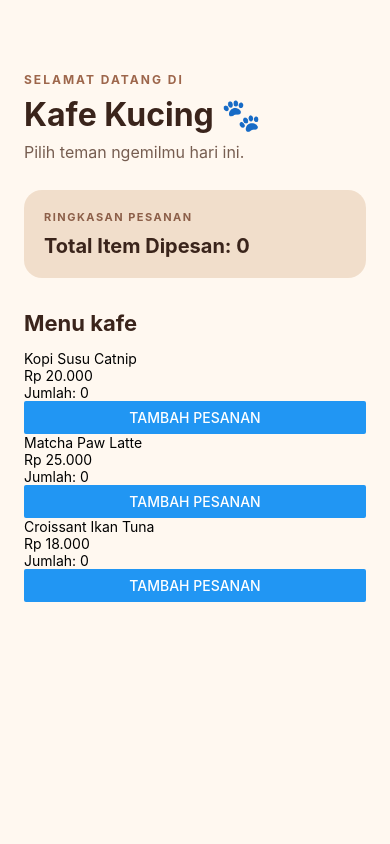
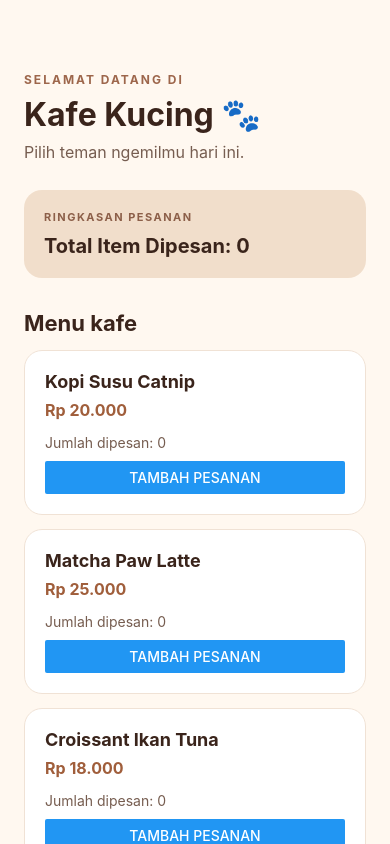
Before and after one commit to erron8/Pengelolaan-PropsState-pada-ReactNative, a React Native app: screen / in a window 390 px wide. Built offline with nearby package versions, Linux system fonts and the light colour scheme.

Commit message:
Style individual menu cards

```diff
--- a/components/MenuItem.js
+++ b/components/MenuItem.js
@@ -1,5 +1,5 @@
 import React, { useState } from 'react';
-import { Button, Text, View } from 'react-native';
+import { Button, StyleSheet, Text, View } from 'react-native';
 
 export default function MenuItem({ nama, harga, onTambahPesanan }) {
   const [qty, setQty] = useState(0);
@@ -10,11 +10,18 @@ export default function MenuItem({ nama, harga, onTambahPesanan }) {
   };
 
   return (
-    <View>
-      <Text>{nama}</Text>
-      <Text>Rp {harga.toLocaleString('id-ID')}</Text>
-      <Text>Jumlah: {qty}</Text>
+    <View style={styles.kartu}>
+      <Text style={styles.nama}>{nama}</Text>
+      <Text style={styles.harga}>Rp {harga.toLocaleString('id-ID')}</Text>
+      <Text style={styles.jumlah}>Jumlah dipesan: {qty}</Text>
       <Button title="Tambah Pesanan" onPress={handleTambah} />
     </View>
   );
 }
+
+const styles = StyleSheet.create({
+  kartu: { backgroundColor: '#FFFFFF', borderRadius: 18, padding: 20, marginBottom: 14, borderWidth: 1, borderColor: '#F0E2D5' },
+  nama: { color: '#3A241B', fontSize: 18, fontWeight: 'bold' },
+  harga: { color: '#A05E3B', fontSize: 16, fontWeight: 'bold', marginTop: 8 },
+  jumlah: { color: '#765D50', fontSize: 14, marginTop: 14, marginBottom: 10 },
+});
```
